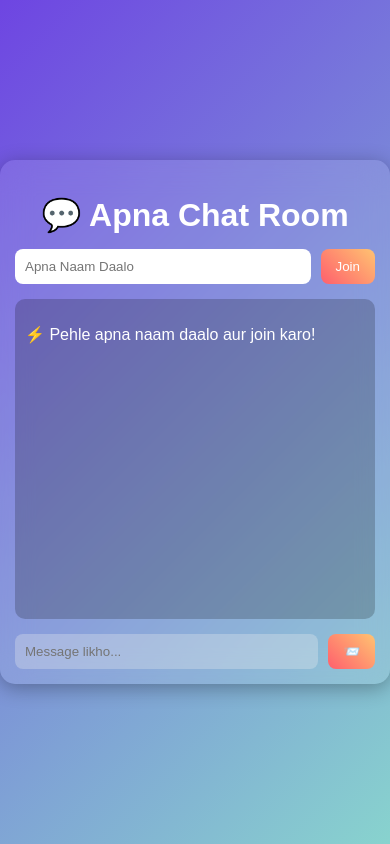
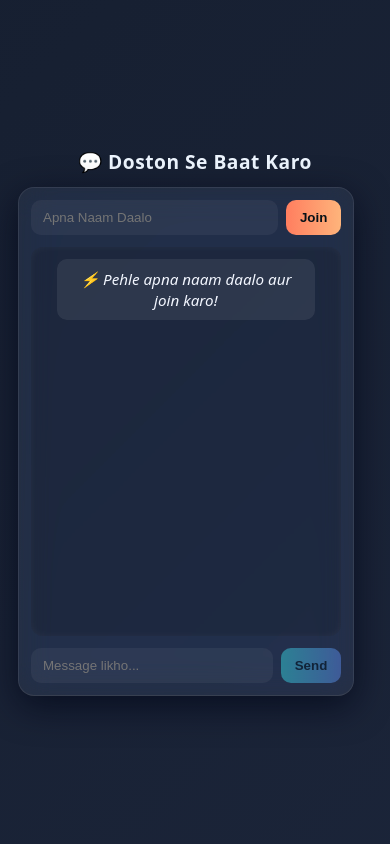
Before and after one commit to amaanshaikh79/chat-app, a website: page public/index.html in a window 390 px wide. Drawn offline with nearby package versions, Linux system fonts and the light colour scheme; no server answers.

Commit message:
Updated design and features

```diff
--- a/public/index.html
+++ b/public/index.html
@@ -1,28 +1,33 @@
 <!DOCTYPE html>
 <html lang="en">
 <head>
-    <meta charset="UTF-8">
-    <title>Apna Stylish Chat App 💬</title>
-    <link rel="stylesheet" href="style.css">
+  <meta charset="utf-8" />
+  <meta name="viewport" content="width=device-width,initial-scale=1" />
+  <title>Apna Chat App</title>
+  <link rel="stylesheet" href="style.css" />
   <script src="/socket.io/socket.io.js"></script>
 </head>
 <body>
-    <div class="chat-box">
-        <h1 class="title">💬 Apna Chat Room</h1>
+  <div class="chat-wrapper">
+    <header class="topbar">
+      <h1>💬 Doston Se Baat Karo</h1>
+    </header>
 
-        <div class="login-box">
-            <input type="text" id="username" placeholder="Apna Naam Daalo">
+    <main class="chat-card">
+      <div class="login-area">
+        <input id="username" type="text" placeholder="Apna Naam Daalo" />
         <button id="join-btn">Join</button>
       </div>
 
-        <div class="messages" id="messages">
-            <p class="system-msg">⚡ Pehle apna naam daalo aur join karo!</p>
+      <div id="messages" class="messages" aria-live="polite">
+        <div class="message system">⚡ Pehle apna naam daalo aur join karo!</div>
       </div>
 
-        <div class="send-box">
-            <input type="text" id="message" placeholder="Message likho..." disabled>
-            <button id="send-btn" disabled>📨</button>
-        </div>
+      <form id="send-form" class="send-area" autocomplete="off">
+        <input id="message" type="text" placeholder="Message likho..." disabled />
+        <button id="send-btn" type="submit" disabled>Send</button>
+      </form>
+    </main>
   </div>
 
   <script src="script.js"></script>
--- a/public/script.js
+++ b/public/script.js
@@ -1,3 +1,4 @@
+// script.js (safe, ready-to-paste)
 const socket = io();
 
 const usernameInput = document.getElementById('username');
@@ -5,52 +6,103 @@ const joinBtn = document.getElementById('join-btn');
 const messagesDiv = document.getElementById('messages');
 const messageInput = document.getElementById('message');
 const sendBtn = document.getElementById('send-btn');
+const sendForm = document.getElementById('send-form');
 
-let username = '';
+let username = null;
 
+// Helper to safely escape text
+function escapeHtml(text) {
+  return String(text)
+    .replaceAll('&', '&amp;')
+    .replaceAll('<', '&lt;')
+    .replaceAll('>', '&gt;');
+}
+
+// Add message to DOM
+// type: 'self' | 'other' | 'system'
+function addMessage(user, text, type = 'other', meta = '') {
+  const el = document.createElement('div');
+  el.classList.add('message', type);
+
+  if (type === 'system') {
+    el.innerHTML = `${escapeHtml(text)}`;
+  } else {
+    // show "Name: message"
+    const namePart = `<strong>${escapeHtml(user)}:</strong> `;
+    el.innerHTML = `${namePart}${escapeHtml(text)}`;
+  }
+
+  if (meta) {
+    const metaEl = document.createElement('div');
+    metaEl.className = 'msg-meta';
+    metaEl.textContent = meta;
+    el.appendChild(metaEl);
+  }
+
+  messagesDiv.appendChild(el);
+  // scroll to bottom
+  messagesDiv.scrollTop = messagesDiv.scrollHeight;
+}
+
+// Join button
 joinBtn.addEventListener('click', () => {
-    username = usernameInput.value.trim();
-    if (username) {
-        socket.emit('join', username);
-        usernameInput.disabled = true;
-        joinBtn.disabled = true;
-        messageInput.disabled = false;
-        sendBtn.disabled = false;
-        addMessage('System', `🎉 ${username}, aap chat me shamil ho gaye!`, 'system');
-    }
+  const val = usernameInput.value.trim();
+  if (!val) return;
+  username = val;
+  socket.emit('join', username);
+
+  // disable inputs
+  usernameInput.disabled = true;
+  joinBtn.disabled = true;
+  messageInput.disabled = false;
+  sendBtn.disabled = false;
+
+  addMessage('System', `🎉 ${username}, aap chat me shamil ho gaye!`, 'system');
+  messageInput.focus();
 });
 
-sendBtn.addEventListener('click', sendMessage);
-
-messageInput.addEventListener('keypress', (e) => {
-    if (e.key === 'Enter') sendMessage();
+// Send message (form submit)
+sendForm.addEventListener('submit', (e) => {
+  e.preventDefault();
+  sendMessage();
 });
 
 function sendMessage() {
-    const message = messageInput.value.trim();
-    if (message) {
-        socket.emit('message', { user: username, text: message });
-        addMessage(username, message, 'self');
-        messageInput.value = '';
-    }
+  const msg = messageInput.value.trim();
+  if (!msg || !username) return;
+
+  // add locally as self
+  addMessage(username, msg, 'self');
+
+  // emit to server
+  socket.emit('message', { user: username, text: msg });
+
+  messageInput.value = '';
+  messageInput.focus();
 }
 
+// Receive broadcasted message from server
+// Server sends { user, text }
 socket.on('message', (data) => {
+  // If message is from current user, don't treat as other (prevent duplicate)
+  // but here server broadcasts only to others so this condition is safe,
+  // we keep the check to be robust if server behavior changes.
+  if (!data || !data.user) return;
+
+  if (username && data.user === username) {
+    // if server accidentally sent back to sender, show as self (idempotent)
+    addMessage(data.user, data.text, 'self');
+  } else {
     addMessage(data.user, data.text, 'other');
+  }
 });
 
+// User joined notification
 socket.on('user-joined', (name) => {
-    addMessage('System', `🚀 ${name} chat mein aaya hai!`, 'system');
+  addMessage('System', `🚀 ${name} chat mein aaya hai!`, 'system');
 });
 
+// User left notification
 socket.on('user-left', (name) => {
-    addMessage('System', `👋 ${name} chat chhod ke gaya.`, 'system');
+  addMessage('System', `👋 ${name} chat chhod ke gaya.`, 'system');
 });
-
-function addMessage(user, text, type) {
-    const messageElement = document.createElement('div');
-    messageElement.classList.add('message', type);
-    messageElement.innerHTML = `<strong>${user}:</strong> ${text}`;
-    messagesDiv.appendChild(messageElement);
-    messagesDiv.scrollTop = messagesDiv.scrollHeight;
-}
--- a/public/style.css
+++ b/public/style.css
@@ -1,111 +1,182 @@
-body {
-    font-family: 'Poppins', sans-serif;
-    background: linear-gradient(135deg, #6e45e2, #88d3ce);
-    display: flex;
-    justify-content: center;
-    align-items: center;
-    height: 100vh;
-    margin: 0;
+/* ===== Base & Layout ===== */
+:root{
+  --bg-a:#0f1724;
+  --bg-b:#1f2940;
+  --self-bg: linear-gradient(135deg,#7afcff,#36d1dc);
+  --other-bg: linear-gradient(135deg,#ffecd2,#ff7e5f);
+  --system-bg: rgba(255,255,255,0.08);
+  --text-light: #eef6ff;
+  --glass-bg: rgba(255,255,255,0.06);
 }
 
-.chat-box {
-    background: rgba(255, 255, 255, 0.1);
-    backdrop-filter: blur(15px);
-    border-radius: 15px;
-    box-shadow: 0 4px 20px rgba(0, 0, 0, 0.3);
-    width: 90%;
-    max-width: 420px;
-    padding: 20px;
-    color: white;
-    animation: fadeIn 1s ease-in-out;
+*{ box-sizing:border-box; margin:0; padding:0 }
+html,body{ height:100% }
+body{
+  font-family: "Poppins", system-ui, -apple-system, "Segoe UI", Roboto, Arial;
+  background: linear-gradient(135deg,var(--bg-a),var(--bg-b));
+  color:var(--text-light);
+  display:flex;
+  align-items:center;
+  justify-content:center;
+  padding:18px;
+  -webkit-font-smoothing:antialiased;
+  background-size: 400% 400%;
+  animation: bgMove 15s ease infinite;
 }
 
-.title {
-    text-align: center;
-    margin-bottom: 15px;
+/* Animated gradient background */
+@keyframes bgMove {
+  0%{ background-position:0% 50% }
+  50%{ background-position:100% 50% }
+  100%{ background-position:0% 50% }
 }
 
-.login-box, .send-box {
-    display: flex;
-    gap: 10px;
+/* Top header */
+.topbar{ width:100%; max-width:960px; margin-bottom:12px; text-align:center; }
+.topbar h1{ margin:0; font-size:1.2rem; letter-spacing:0.5px; font-weight:600; }
+
+/* Card */
+.chat-card{
+  width:100%;
+  max-width:420px;
+  background: var(--glass-bg);
+  backdrop-filter: blur(16px) saturate(150%);
+  border-radius:16px;
+  padding:16px;
+  box-shadow: 0 10px 35px rgba(2,6,23,0.7);
+  display:flex;
+  flex-direction:column;
+  gap:12px;
+  border: 1px solid rgba(255,255,255,0.08);
+  transition: transform 0.3s ease, box-shadow 0.3s ease;
+}
+.chat-card:hover {
+  transform: translateY(-3px);
+  box-shadow: 0 12px 40px rgba(2,6,23,0.8);
 }
 
-.login-box input, .send-box input {
-    flex: 1;
-    padding: 10px;
-    border: none;
-    border-radius: 8px;
-    outline: none;
+/* Login area */
+.login-area{ display:flex; gap:8px }
+.login-area input{
+  flex:1; padding:10px 12px; border-radius:10px; border:none;
+  background: rgba(255,255,255,0.05); color:var(--text-light);
+  outline:none; transition: all 0.2s ease;
+}
+.login-area input:focus {
+  box-shadow: 0 0 0 2px rgba(122,252,255,0.4);
+}
+.login-area button{
+  padding:10px 14px; border-radius:10px; border:none; cursor:pointer;
+  background: linear-gradient(90deg,#ff7e5f,#feb47b);
+  color:#051017; font-weight:600;
+  transition: all 0.2s ease;
+}
+.login-area button:hover { transform: translateY(-2px) scale(1.02); }
+.login-area button:active{ transform: translateY(1px) }
+.login-area button:disabled{ opacity:0.5; cursor:not-allowed }
+
+/* Messages area */
+.messages{
+  background: rgba(0,0,0,0.15);
+  padding:12px;
+  border-radius:12px;
+  min-height:300px;
+  max-height:58vh;
+  overflow-y:auto;
+  display:flex;
+  flex-direction:column;
+  gap:10px;
+  scroll-behavior:smooth;
+  box-shadow: inset 0 0 8px rgba(255,255,255,0.05);
 }
 
-.login-box button, .send-box button {
-    background: #ff5f6d;
-    background: linear-gradient(45deg, #ff5f6d, #ffc371);
-    border: none;
-    color: white;
-    padding: 10px 15px;
-    border-radius: 8px;
-    cursor: pointer;
-    transition: transform 0.2s ease, box-shadow 0.2s ease;
+/* scrollbar */
+.messages::-webkit-scrollbar{ width:8px }
+.messages::-webkit-scrollbar-thumb{
+  background: rgba(255,255,255,0.06);
+  border-radius:8px;
 }
 
-.login-box button:hover, .send-box button:hover {
-    transform: scale(1.05);
-    box-shadow: 0 0 10px rgba(255, 255, 255, 0.6);
+/* Message bubbles */
+.message{
+  max-width:78%;
+  padding:10px 14px;
+  border-radius:14px;
+  font-size:0.95rem;
+  line-height:1.35;
+  word-break:break-word;
+  box-shadow: 0 6px 18px rgba(2,6,23,0.35);
+  opacity:0; transform:translateY(8px) scale(0.98);
+  animation: msgIn 0.3s forwards;
+  animation-timing-function: cubic-bezier(0.16, 1, 0.3, 1);
 }
 
-.messages {
-    height: 300px;
-    overflow-y: auto;
-    margin: 15px 0;
-    padding: 10px;
-    border-radius: 10px;
-    background: rgba(0, 0, 0, 0.2);
+/* Sender (you) on the right */
+.message.self{
+  margin-left:auto;
+  background: var(--self-bg);
+  color:#021826;
+  border-bottom-right-radius:6px;
+  animation-delay: 0.05s;
 }
 
-.messages::-webkit-scrollbar {
-    width: 6px;
-}
-.messages::-webkit-scrollbar-thumb {
-    background: #ff9a9e;
-    border-radius: 3px;
+/* Other users on left */
+.message.other{
+  margin-right:auto;
+  background: var(--other-bg);
+  color:#2b0b00;
+  border-bottom-left-radius:6px;
+  animation-delay: 0.1s;
 }
 
-.message {
-    margin: 5px 0;
-    padding: 8px 12px;
-    border-radius: 15px;
-    display: inline-block;
-    animation: fadeIn 0.3s ease-in;
+/* System messages */
+.message.system{
+  align-self:center;
+  background: var(--system-bg);
+  color: #f3f7ff;
+  font-style:italic;
+  border-radius:10px;
+  max-width:90%;
+  text-align:center;
+  box-shadow:none;
 }
 
-.message.self {
-    background: #00c6ff;
-    align-self: flex-end;
-    color: white;
+/* small meta (time) */
+.msg-meta{
+  font-size:0.75rem; opacity:0.8; margin-top:4px;
 }
 
-.message.other {
-    background: #f9d423;
-    color: black;
+/* send area */
+.send-area{
+  display:flex; gap:8px; align-items:center;
+}
+.send-area input{
+  flex:1; padding:10px 12px; border-radius:10px; border:none;
+  background: rgba(255,255,255,0.05);
+  color:var(--text-light);
+  outline:none;
+  transition: box-shadow 0.2s ease;
+}
+.send-area input:focus{
+  box-shadow: 0 0 0 2px rgba(54,209,220,0.4);
+}
+.send-area button{
+  padding:10px 14px; border-radius:10px; border:none; cursor:pointer;
+  background: linear-gradient(90deg,#36d1dc,#5b86e5);
+  color:#021826; font-weight:600;
+  transition: all 0.2s ease;
+}
+.send-area button:hover{ transform: translateY(-2px) scale(1.02); }
+.send-area button:active{ transform: translateY(1px) }
+.send-area button:disabled{ opacity:0.5; cursor:not-allowed }
+
+/* Message enter animation */
+@keyframes msgIn{
+  to { opacity:1; transform:none; }
 }
 
-.message.system {
-    background: rgba(255, 255, 255, 0.3);
-    text-align: center;
-    font-style: italic;
-    display: block;
-    color: #fff;
+/* Responsive adjustments */
+@media (max-width:480px){
+  .chat-card{ padding:12px; max-width:95% }
+  .messages{ min-height:46vh; max-height:56vh }
 }
-
-@keyframes fadeIn {
-    from { opacity: 0; transform: translateY(5px); }
-    to { opacity: 1; transform: translateY(0); }
-}
-
-@media (max-width: 500px) {
-    .chat-box {
-        width: 95%;
-        padding: 15px;
-    }
-}
```
Lines whose indentation alone changed are shown as unchanged.
